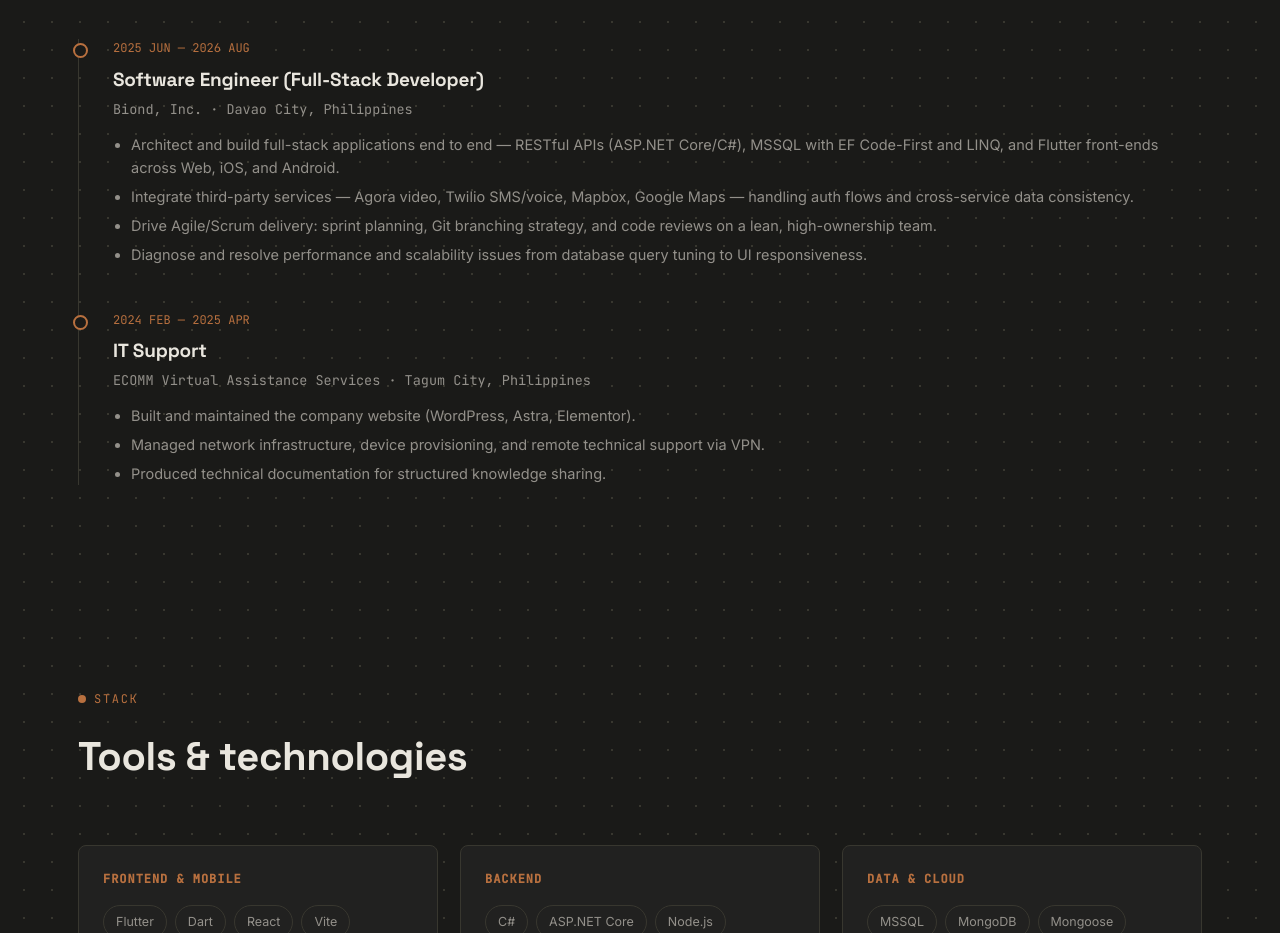
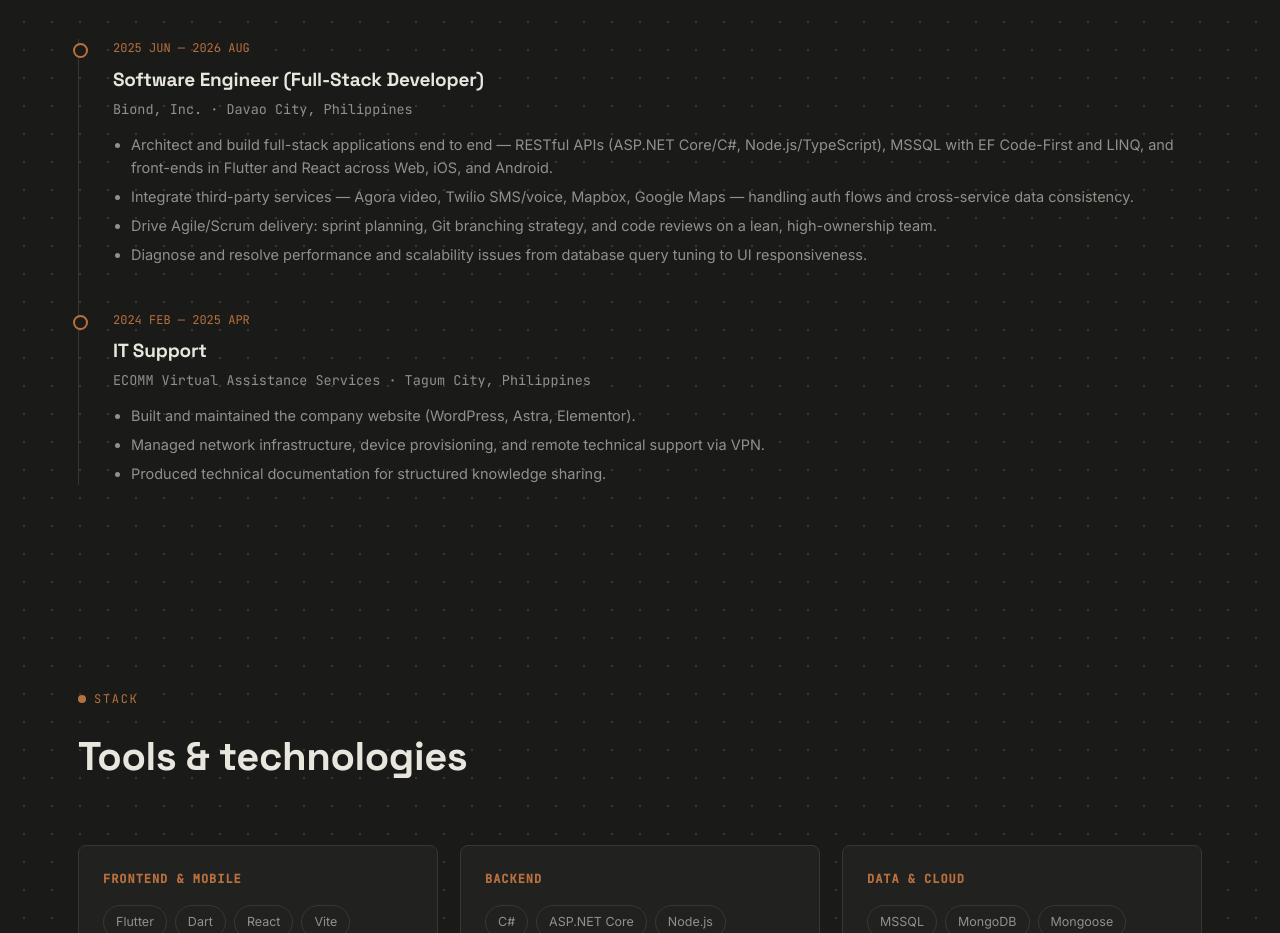
Before and after one commit to leonlau4148/ravenportfolio, a plain HTML site: page index.html in a window 1280 px wide. Shown: the part 5760-6693 px from the top of the page. Drawn offline with Linux system fonts and the light colour scheme.

Commit message:
Update index.html

```diff
--- a/index.html
+++ b/index.html
@@ -573,7 +573,7 @@
           <h3>Software Engineer (Full-Stack Developer)</h3>
           <div class="org">Biond, Inc. · Davao City, Philippines</div>
           <ul>
-            <li>Architect and build full-stack applications end to end — RESTful APIs (ASP.NET Core/C#), MSSQL with EF Code-First and LINQ, and Flutter front-ends across Web, iOS, and Android.</li>
+            <li>Architect and build full-stack applications end to end — RESTful APIs (ASP.NET Core/C#, Node.js/TypeScript), MSSQL with EF Code-First and LINQ, and front-ends in Flutter and React across Web, iOS, and Android.</li>
             <li>Integrate third-party services — Agora video, Twilio SMS/voice, Mapbox, Google Maps — handling auth flows and cross-service data consistency.</li>
             <li>Drive Agile/Scrum delivery: sprint planning, Git branching strategy, and code reviews on a lean, high-ownership team.</li>
             <li>Diagnose and resolve performance and scalability issues from database query tuning to UI responsiveness.</li>
```
